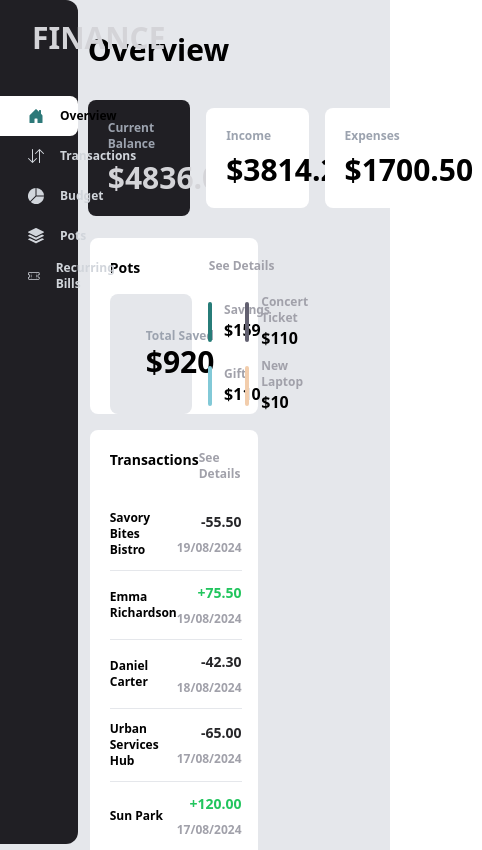
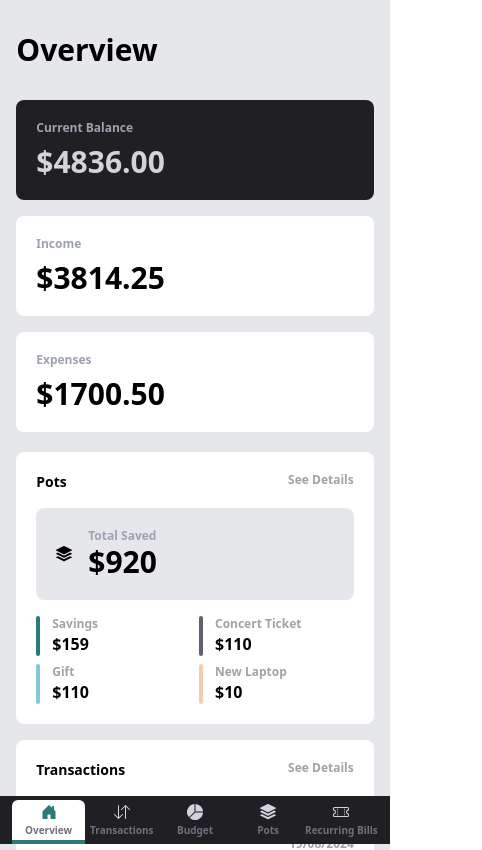
Before and after one commit to Samn1ce/Dashboard-react, a React (Vite) app in the folder finance/: page / in a window 390 px wide. Shown: the top 850 px of the page, 482 px wide, since content can reach past the window. Built offline with nearby package versions, Linux system fonts and the light colour scheme.

Commit message:
Overview Complete UI

```diff
--- a/finance/src/App.jsx
+++ b/finance/src/App.jsx
@@ -59,11 +59,13 @@ function App() {
         setSelectedPots={setSelectedPots}
       />
       {/* side nav */}
-      <div className="w-1/5 h-screen sticky top-0 z-10 bg-tintDark rounded-r-xl py-5">
+      <div className="w-full lg:w-1/5 h-12 lg:h-screen fixed lg:sticky bottom-0 lg:top-0 z-20 bg-tintDark lg:rounded-r-xl px-3 lg:py-5 lg:px-0">
         {/* title */}
-        <h1 className="font-bold text-3xl mx-8 mb-10 text-zinc-300">FINANCE</h1>
+        <h1 className="font-bold text-3xl mx-8 mb-10 text-zinc-300 hidden lg:block">
+          FINANCE
+        </h1>
         {/* nav buttons */}
-        <nav className="flex flex-col text-xs font-bold">
+        <nav className="flex md:gap-20 lg:gap-0 lg:flex-col text-xs font-bold h-full lg:h-auto">
           {[
             {
               path: "/",
@@ -91,29 +93,53 @@ function App() {
               label: "Recurring Bills",
             },
           ].map((item) => (
-            <NavLink key={item.path} to={item.path}>
+            <NavLink
+              className="w-full h-full lg:w-auto lg:h-auto pt-1"
+              key={item.path}
+              to={item.path}
+            >
               {({ isActive }) => (
+                <>
                   <div
-                  className={`flex gap-7 h-10 max-w-64 rounded-r-lg text-left ${
+                    className={`hidden lg:flex gap-7 h-20 lg:h-10 lg:max-w-64 lg:rounded-r-lg lg:text-left ${
                       isActive ? "bg-white" : "text-gray-300"
                     }`}
                   >
                     <div
-                    className={`w-1 h-full ${isActive ? "bg-icons" : ""}`}
+                      className={`lg:w-1 lg:h-full ${
+                        isActive ? "bg-icons" : ""
+                      }`}
                     ></div>
                     {/*  */}
-                  <div className="flex items-center gap-4">
+                    <div className="flex items-center lg:gap-4">
                       {item.icon(isActive)}
-                    <div className="max-w-full">{item.label}</div>
+                      <div className="lg:max-w-full hidden lg:block">
+                        {item.label}
                       </div>
                     </div>
+                  </div>
+                  {/*  */}
+                  <div
+                    className={`flex flex-col justify-between items-center lg:hidden w-full h-full ${
+                      isActive ? "bg-white" : "text-gray-300"
+                    } rounded-t-md pt-1`}
+                  >
+                    <div>{item.icon(isActive)}</div>
+                    <div className="text-[10px] text-zinc-500">
+                      {item.label}
+                    </div>
+                    <div
+                      className={`w-full h-1 ${isActive ? "bg-icons" : ""}`}
+                    ></div>
+                  </div>
+                </>
               )}
             </NavLink>
           ))}
         </nav>
       </div>
       {/* content */}
-      <div className="w-3/4 mx-auto">
+      <div className="w-11/12 lg:w-3/4 mx-auto pb-10 lg:pb-0">
         <Outlet
           context={{
             modal,
--- a/finance/src/views/Overview.jsx
+++ b/finance/src/views/Overview.jsx
@@ -62,20 +62,20 @@ function Overview() {
       {/* TITLE */}
       <h1 className="text-3xl my-8 font-bold">Overview</h1>
       {/* PRICES div */}
-      <div className="flex justify-between items-center w-full gap-4">
-        <div className="rounded-lg flex flex-col gap-2 bg-tintDark text-zinc-300 p-5 w-1/6">
+      <div className="flex flex-col md:flex-row justify-between items-center w-full gap-4">
+        <div className="rounded-lg flex flex-col gap-2 bg-tintDark text-zinc-300 p-5 w-full md:w-1/6">
           <h3 className="text-xs text-gray-400 font-bold">Current Balance</h3>
           <h1 className="text-3xl font-semibold">
             ${Data.balance.current.toFixed(2)}
           </h1>
         </div>
-        <div className="rounded-lg flex flex-col gap-2 bg-white text-black p-5 w-1/6">
+        <div className="rounded-lg flex flex-col gap-2 bg-white text-black p-5 w-full md:w-1/6">
           <h3 className="text-xs text-gray-400 font-bold">Income</h3>
           <h1 className="text-3xl font-semibold">
             ${Data.balance.income.toFixed(2)}
           </h1>
         </div>
-        <div className="rounded-lg flex flex-col gap-2 bg-white text-black p-5 w-1/6">
+        <div className="rounded-lg flex flex-col gap-2 bg-white text-black p-5 w-full md:w-1/6">
           <h3 className="text-xs text-gray-400 font-bold">Expenses</h3>
           <h1 className="text-3xl font-semibold">
             ${Data.balance.expenses.toFixed(2)}
@@ -84,19 +84,19 @@ function Overview() {
       </div>
       {/* TABS OVERVIEW */}
       {/* grid-cols-[7fr,5fr] */}
-      <div className="w-full flex flex-wrap gap-4 border-2 my-5">
+      <div className="w-full flex flex-col lg:flex-row flex-wrap gap-4 my-5">
         {/* LHS */}
-        <div className="w-7/12 flex flex-col gap-4">
+        <div className="lg:w-7/12 flex flex-col gap-4 w-full">
           {/* POTS tab */}
-          <div className="p-5 grid gap-4 rounded-lg h-44 bg-white">
+          <div className="p-5 grid gap-4 rounded-lg lg:h-44 bg-white">
             <div className="flex justify-between">
               <h3 className="text-sm font-bold">Pots</h3>
               <div className="text-xs font-semibold text-zinc-400">
                 <NavLink to="/pots">See Details</NavLink>
               </div>
             </div>
-            <div className="flex gap-4 max-w-[500px]">
-              <div className="rounded-lg flex gap-4 items-center bg-gray-200 text-black p-5 w-1/2">
+            <div className="flex flex-col md:flex-row gap-4 max-w-[500px]">
+              <div className="rounded-lg flex gap-4 items-center bg-gray-200 text-black p-5 w-full md:w-1/2">
                 <IconPots />
                 <div>
                   <h3 className="text-xs text-gray-400 font-bold">
@@ -161,7 +161,7 @@ function Overview() {
           </div>
         </div>
         {/* RHS */}
-        <div className="flex flex-col gap-4 w-2/5">
+        <div className="flex flex-col gap-4 lg:w-2/5">
           {/* BUDGETS grid */}
           <div className="p-5 grid gap-4 rounded-lg bg-white">
             <div className="flex justify-between">
@@ -171,10 +171,10 @@ function Overview() {
               </div>
             </div>
             {/* PIE CHART & LIST */}
-            <div className="flex gap-4 max-w-[500px]">
-              <div className="flex mx-auto justify-center my-8">
+            <div className="flex gap-4 lg:max-w-[500px]">
+              <div className="flex flex-col md:flex-row mx-auto lg:justify-center justify-between md:my-8 w-full gap-8 md:gap-0">
                 {/* PIE CHART */}
-                <div className="relative w-60 h-60">
+                <div className="relative w-60 h-60 md:ml-40 lg:ml-auto">
                   <Doughnut data={doughnutData} options={doughnutOptions} />
                   <div className="absolute transform top-1/2 -translate-y-1/2 -translate-x-1/2 left-1/2 w-44 h-44 rounded-full bg-zinc-200/25 flex justify-center items-center">
                     <div className="w-36 h-36 rounded-full bg-white flex flex-col justify-center items-center">
@@ -186,7 +186,7 @@ function Overview() {
                   </div>
                 </div>
                 {/* LIST */}
-                <div className="grid gap-4">
+                <div className="grid grid-cols-2 md:grid-cols-1 gap-4">
                   {doughnutData.labels.map((label, index) => (
                     <div
                       key={index}
```
Lines whose indentation alone changed are shown as unchanged.
